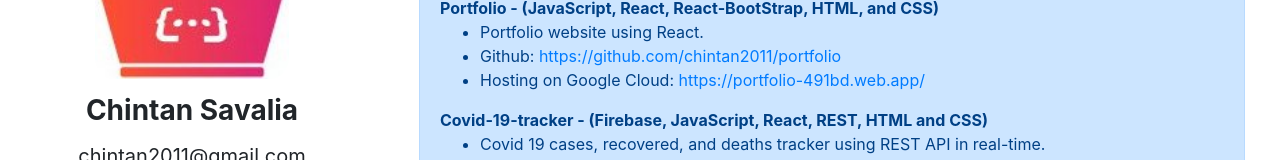
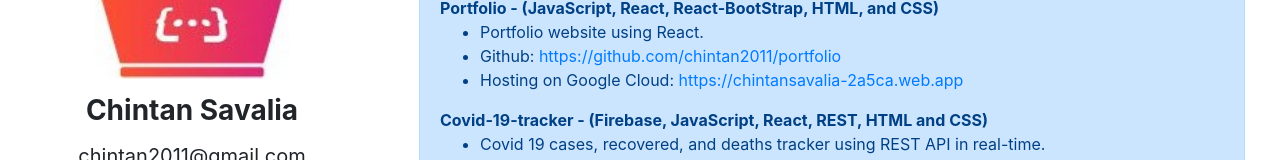
Before and after one commit to chintan2011/portfolio, a React (Create React App) app: page / in a window 1280 px wide. Both pictures are taken after a click on the button "Projects". Shown: the part 206-366 px from the top of the page. Built offline with nearby package versions, Linux system fonts and the light colour scheme.

Commit message:
upadting portfolio link

```diff
--- a/src/components/Projects.js
+++ b/src/components/Projects.js
@@ -27,7 +27,7 @@
                     <ul className="projects_bullets">
                         <li>Portfolio website using React.</li>
                         <li>Github: <a href="https://github.com/chintan2011/portfolio">https://github.com/chintan2011/portfolio</a></li>
-                        <li>Hosting on Google Cloud:&nbsp;<a href="https://portfolio-491bd.web.app/">https://portfolio-491bd.web.app/</a></li>
+                        <li>Hosting on Google Cloud:&nbsp;<a href="https://chintansavalia-2a5ca.web.app">https://chintansavalia-2a5ca.web.app</a></li>
                     </ul>
 
                     <div className="project__title">Covid-19-tracker - (Firebase, JavaScript, React, REST, HTML and CSS)</div>
```
